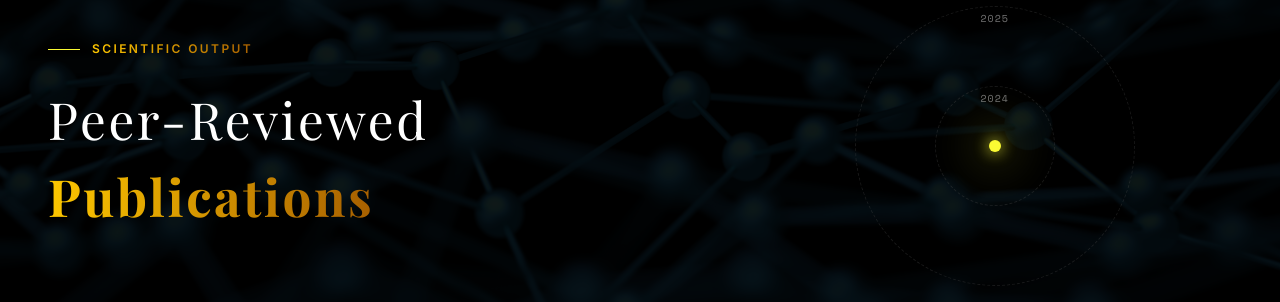
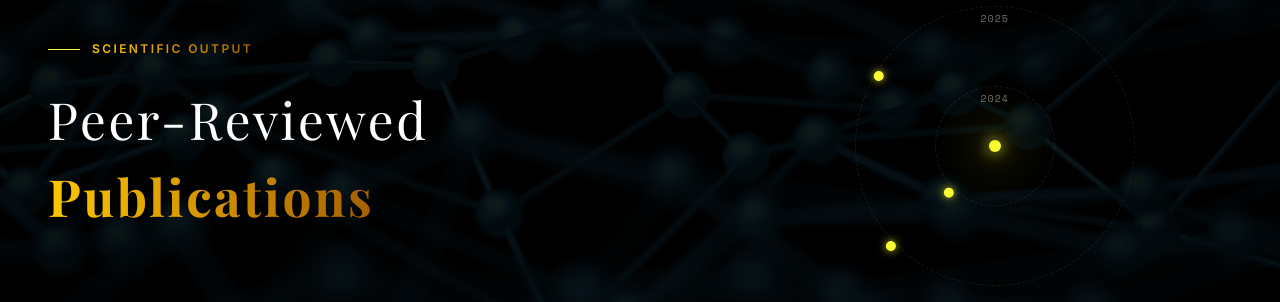
Before and after one commit to Dpsh613/Academic_Portfolio, a React (Vite) app: page /publications in a window 1280 px wide. Shown: the part 278-580 px from the top of the page. Built offline with nearby package versions, Linux system fonts and the light colour scheme; a web font is replaced by a local one.

Commit message:
small fix

```diff
--- a/src/components/ui/AtomicJourney.jsx
+++ b/src/components/ui/AtomicJourney.jsx
@@ -98,6 +98,7 @@ const AtomicJourney = () => {
                       className="relative flex items-center justify-center group"
                     >
                       {/* The Publication Dot */}
+                      <div className="w-2.5 h-2.5 bg-theme-accent rounded-full shadow-[0_0_8px_rgba(250,250,51,0.8)] cursor-pointer group-hover:scale-150 group-hover:bg-white transition-all duration-300" />
                     </motion.div>
                   </div>
                 );
```
